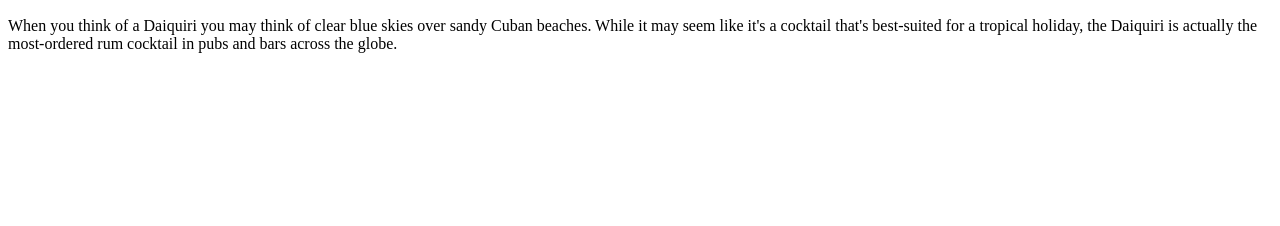
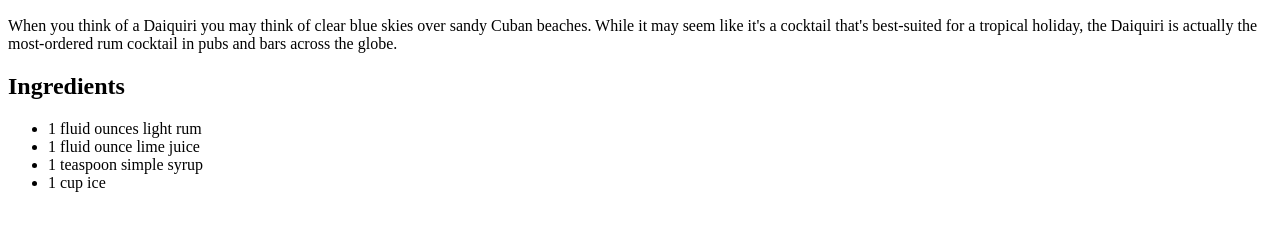
Before and after one commit to BreakingDev24/recipes-top, a plain HTML site: page recipes/daiquiri.html in a window 1280 px wide. Shown: the part 434-660 px from the top of the page. Drawn offline with Linux system fonts and the light colour scheme.

Commit message:
add ingredients section to daiquiri.html

```diff
--- a/recipes/daiquiri.html
+++ b/recipes/daiquiri.html
@@ -13,5 +13,12 @@
     <h2>A Cuban speciality</h2>
     <p>When you think of a Daiquiri you may think of clear blue skies over sandy Cuban beaches. While it may seem like it's a cocktail that's best-suited for a tropical holiday, the Daiquiri is actually the most-ordered rum cocktail in pubs and bars across the globe.</p>
 
+    <h2>Ingredients</h2>
+    <ul>
+        <li>1 fluid ounces light rum</li>
+        <li>1 fluid ounce lime juice</li>
+        <li>1 teaspoon simple syrup</li>
+        <li>1 cup ice</li>
+    </ul>
 </body>
 </html>
```
